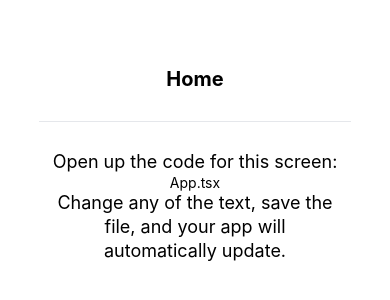
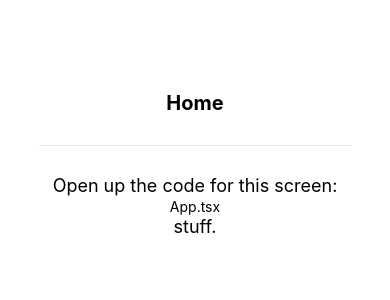
Before and after one commit to MartinL551/Hitser_Picker, a React Native app: screen / in a window 390 px wide. Shown: the part 258-558 px from the top of the page. Built offline with nearby package versions, Linux system fonts and the light colour scheme.

Commit message:
new: first commits

```diff
--- a/components/EditScreenInfo.tsx
+++ b/components/EditScreenInfo.tsx
@@ -3,7 +3,7 @@ import { Text, View } from 'react-native';
 export const EditScreenInfo = ({ path }: { path: string }) => {
   const title = 'Open up the code for this screen:';
   const description =
-    'Change any of the text, save the file, and your app will automatically update.';
+    'stuff.';
 
   return (
     <View>
--- a/package.json
+++ b/package.json
@@ -12,6 +12,7 @@
   },
   "dependencies": {
     "expo": "^54.0.0",
+    "expo-dev-client": "~6.0.18",
     "expo-status-bar": "~3.0.8",
     "nativewind": "latest",
     "react": "19.1.0",
```
Also changed, not shown: 1 other file (tests, documents, lock files or other folders).
